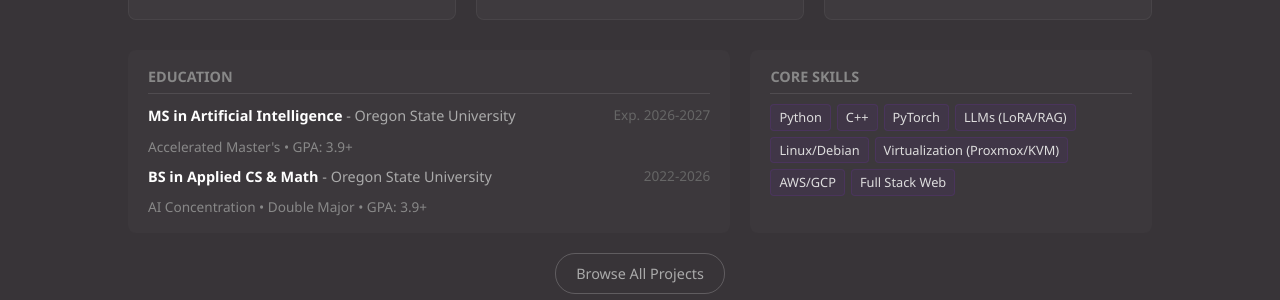
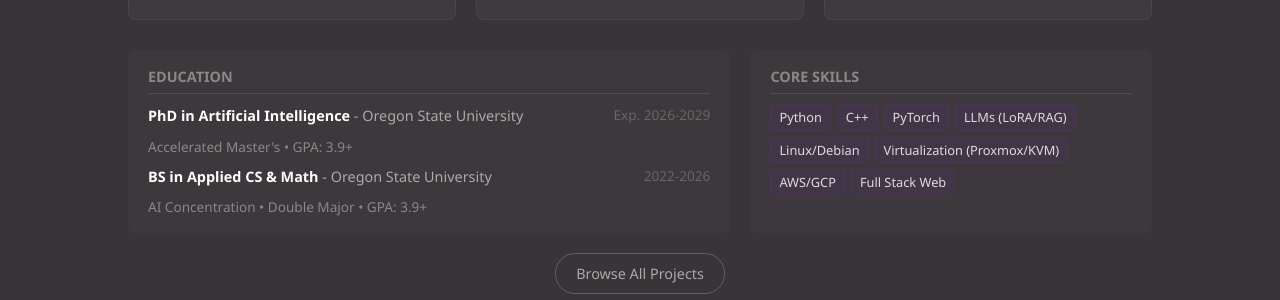
Before and after one commit to bergerjacob/bergerj-website, a Jekyll site: the page built from portfolio/index.html, in a window 1280 px wide. Shown: the part 551-851 px from the top of the page. Built offline with Jekyll 4.4.1, drawn with Linux system fonts in a browser that asks for light colours.

Commit message:
portfolio to phd

```diff
--- a/portfolio/index.html
+++ b/portfolio/index.html
@@ -79,9 +79,9 @@
             <div class="panel-title">Education</div>
             <div class="edu-row">
                 <div>
-                    <span class="edu-degree">MS in Artificial Intelligence</span> <span class="edu-school">- Oregon State University</span>
+                    <span class="edu-degree">PhD in Artificial Intelligence</span> <span class="edu-school">- Oregon State University</span>
                 </div>
-                <div class="edu-date">Exp. 2026-2027</div>
+                <div class="edu-date">Exp. 2026-2029</div>
             </div>
             <div style="font-size: 0.85rem; color: #888; margin-bottom: 8px;">Accelerated Master's • GPA: 3.9+</div>
 
```
